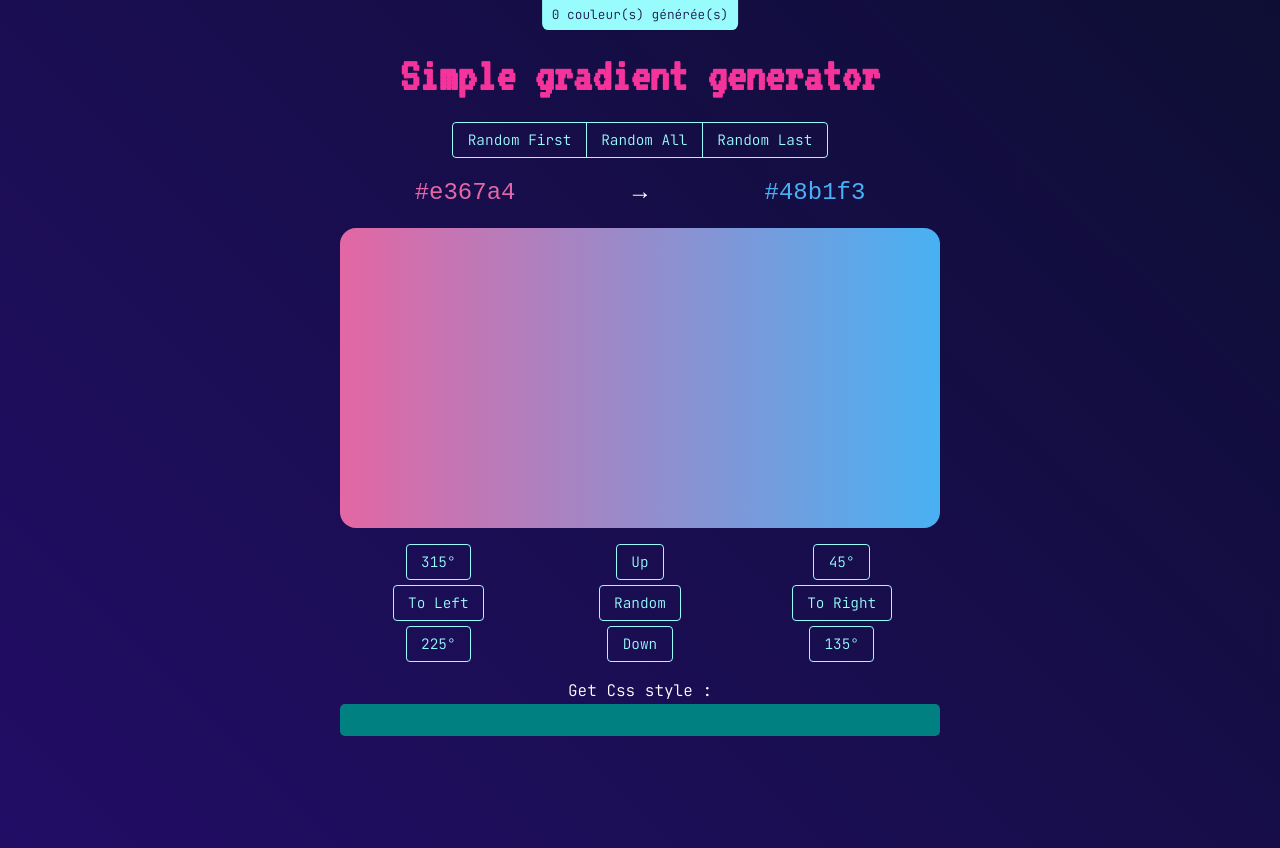
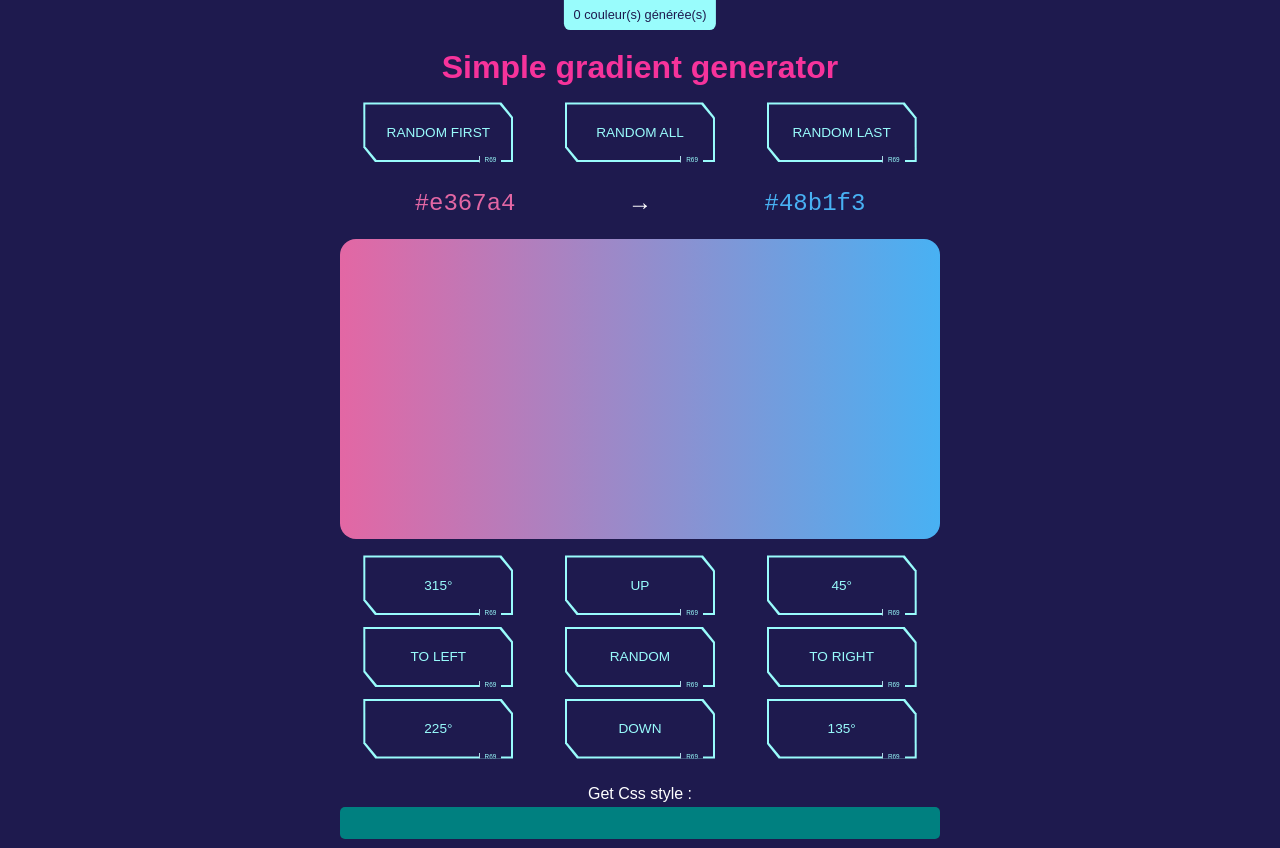
Before and after one commit to Dimitri-Basseguy/React-gradient-vanilla, a React app: page / in a window 1280 px wide. Built offline with nearby package versions, Linux system fonts and the light colour scheme; a web font is replaced by a local one.

Commit message:
modif css style cyberpunk

```diff
--- a/src/assets/styles/buttons.scss
+++ b/src/assets/styles/buttons.scss
@@ -1,8 +1,18 @@
 @import '../.././styles/_vars.scss';
+@import url("https://fonts.googleapis.com/css?family=Barlow|Tomorrow:400,700&display=swap");
+
 .parent {
   display: grid;
   grid-template-columns: repeat(3, 1fr);
   grid-template-rows: repeat(3, 1fr);
+  grid-column-gap: 5px;
+  grid-row-gap: 5px;
+}
+
+.parentControl {
+  display: grid;
+  grid-template-columns: repeat(3, 1fr);
+  grid-template-rows: repeat(1, 1fr);
   grid-column-gap: 5px;
   grid-row-gap: 5px;
 }
@@ -16,86 +26,198 @@
 .div8 { grid-area: 3 / 2 / 4 / 3; }
 .div9 { grid-area: 3 / 3 / 4 / 4; }
 
-.button {
-  border: 1px solid transparent;
-  font-family: inherit;
-  font-weight: inherit;
-  border-radius: 4px;
-  box-shadow: none;
-  font-size: 1rem;
-  height: 2.5em;
+// Cyberpunk style !
+.btn {
+  width: 150px;
+  height: 60px;
+  border: 0;
+  outline: none;
+  background-color: $lightblue;
+  cursor: pointer;
   position: relative;
-  background-color: #fff;
-  border-color: #dbdbdb;
-  color: #363636;
-  cursor: pointer;
-  padding: calc(.5em - 1px) 1em;
-  text-align: center;
-  white-space: nowrap;
-  line-height: 1.5;
-  vertical-align: top;
+  font-family: Tomorrow, sans-serif;
+  font-size: .85rem;
+  text-transform: uppercase;
+  color: $lightblue;
+  clip-path: polygon(92% 0, 100% 25%, 100% 100%, 8% 100%, 0% 75%, 0 0);
 }
 
-.button:hover {
-  border-color: #b5b5b5;
-  color: #363636;
+.btn__content {
+  display: flex;
+  align-items: center;
+  justify-content: center;
+  position: absolute;
+  top: 2px;
+  left: 2px;
+  right: 2px;
+  bottom: 2px;
+  background-color: $bg-color;
+  clip-path: polygon(92% 0, 100% 25%, 100% 100%, 8% 100%, 0% 75%, 0 0);
 }
 
-.button:focus {
-  color: #363636;
-  background-color: $lightblue;
-  border: 1px solid $lightblue;
-  -webkit-box-shadow: 0px 0px 10px 0px $lightblue;
-  -moz-box-shadow: 0px 0px 10px 0px$lightblue;
-  box-shadow: 0px 0px 10px 0px $lightblue;
+.btn--secondary {
+  background-color: $white-color;
 }
 
-.button:active {
-  color: #363636;
-  background-color: $lightblue;
-  border: 1px solid $lightblue;
-  -webkit-box-shadow: 0px 0px 10px 0px $lightblue;
-  -moz-box-shadow: 0px 0px 10px 0px$lightblue;
-  box-shadow: 0px 0px 10px 0px $lightblue;
+.btn--secondary .btn__content {
+  background-color: $red-color;
+  color: $white-color;
 }
 
-.buttons {
-  align-items: center;
-  display: flex;
-  flex-wrap: wrap;
-  justify-content: center;
+.btn__label {
+  font-size: .40rem;
+  position: absolute;
+  bottom: -1px;
+  right: 8%;
+  padding: 0 5px;
+  background-color: $bg-color;
+  z-index: 3;
+  border-left: 1px solid lightblue;
 }
 
+.btn--secondary .btn__label {
+  background-color: $white-color;
+  color: $black-color;
+}
 
-  .buttons .button:not(:last-child) {
-    margin-right: .5rem;
+.btn__glitch {
+  display: none;
+  position: absolute;
+  top: 0;
+  left: 0;
+  width: 100%;
+  height: 100%;
+  background-color: $bg-color;
+  filter: drop-shadow(-2px 3px #67e3f3) drop-shadow(-1px -3px #02d8f3) drop-shadow(2px 1px #02d8f3);
+}
+
+.btn--secondary .btn__glitch {
+  background-color: $red-color;
+}
+
+.btn:hover .btn__glitch,
+.btn:hover .btn__content::after,
+.btn:focus .btn__glitch,
+.btn:focus .btn__content::after {
+  display: block;
+  animation: glitch-animation 2s linear 0s infinite;
+}
+
+.btn:focus {
+  background-color: $pink;
+  color: $pink;
+}
+
+/* secret trick */
+@keyframes glitch-animation {
+  0% {
+    opacity: 1;
+    transform: translateZ(0);
+    clip-path: polygon(0 2%, 100% 2%, 100% 5%, 0 5%);
   }
 
-  .buttons.group .button:not(:first-child) {
-    border-bottom-left-radius: 0;
-    border-top-left-radius: 0;
+  2% {
+    clip-path: polygon(0 78%, 100% 78%, 100% 100%, 0 100%);
+    transform: translate(-5px);
   }
 
-  .buttons.group .button:not(:last-child) {
-    border-bottom-right-radius: 0;
-    border-top-right-radius: 0;
-    margin-right: -1px;
+  6% {
+    clip-path: polygon(0 78%, 100% 78%, 100% 100%, 0 100%);
+    transform: translate(5px);
   }
 
-  .buttons.group .button:last-child {
-    margin-right: 0;
+  8% {
+    clip-path: polygon(0 78%, 100% 78%, 100% 100%, 0 100%);
+    transform: translate(-5px);
   }
 
-  .buttons.group .button:hover {
-    z-index: 2;
+  9% {
+    clip-path: polygon(0 78%, 100% 78%, 100% 100%, 0 100%);
+    transform: translate(0);
   }
 
-  .buttons.group .button:focus,
-  .buttons.group .button:active {
-    z-index: 3;
+  10% {
+    clip-path: polygon(0 54%, 100% 54%, 100% 44%, 0 44%);
+    transform: translate3d(5px, 0, 0);
   }
 
-  .buttons.group .button:focus:hover,
-  .buttons.group .button:active:hover {
-    z-index: 4;
+  13% {
+    clip-path: polygon(0 54%, 100% 54%, 100% 44%, 0 44%);
+    transform: translateZ(0);
   }
+
+  13.1% {
+    clip-path: polygon(0 0, 0 0, 0 0, 0 0);
+    transform: translate3d(5px, 0, 0);
+  }
+
+  15% {
+    clip-path: polygon(0 60%, 100% 60%, 100% 40%, 0 40%);
+    transform: translate3d(5px, 0, 0);
+  }
+
+  20% {
+    clip-path: polygon(0 60%, 100% 60%, 100% 40%, 0 40%);
+    transform: translate3d(-5px, 0, 0);
+  }
+
+  20.1% {
+    clip-path: polygon(0 0, 0 0, 0 0, 0 0);
+    transform: translate3d(5px, 0, 0);
+  }
+
+  25% {
+    clip-path: polygon(0 85%, 100% 85%, 100% 40%, 0 40%);
+    transform: translate3d(5px, 0, 0);
+  }
+
+  30% {
+    clip-path: polygon(0 85%, 100% 85%, 100% 40%, 0 40%);
+    transform: translate3d(-5px, 0, 0);
+  }
+
+  30.1% {
+    clip-path: polygon(0 0, 0 0, 0 0, 0 0);
+  }
+
+  35% {
+    clip-path: polygon(0 63%, 100% 63%, 100% 80%, 0 80%);
+    transform: translate(-5px);
+  }
+
+  40% {
+    clip-path: polygon(0 63%, 100% 63%, 100% 80%, 0 80%);
+    transform: translate(5px);
+  }
+
+  45% {
+    clip-path: polygon(0 63%, 100% 63%, 100% 80%, 0 80%);
+    transform: translate(-5px);
+  }
+
+  50% {
+    clip-path: polygon(0 63%, 100% 63%, 100% 80%, 0 80%);
+    transform: translate(0);
+  }
+
+  55% {
+    clip-path: polygon(0 10%, 100% 10%, 100% 0, 0 0);
+    transform: translate3d(5px, 0, 0);
+  }
+
+  60% {
+    clip-path: polygon(0 10%, 100% 10%, 100% 0, 0 0);
+    transform: translateZ(0);
+    opacity: 1;
+  }
+
+  60.1% {
+    clip-path: polygon(0 0, 0 0, 0 0, 0 0);
+    opacity: 1;
+  }
+
+  to {
+    clip-path: polygon(0 0, 0 0, 0 0, 0 0);
+    opacity: 1;
+  }
+}
--- a/src/components/App/index.js
+++ b/src/components/App/index.js
@@ -13,7 +13,7 @@ import 'src/styles/index.scss';
 
 // == Composant
 const App = () => {
-  const test = '';
+  // const test = '';
   return (
     <div className="app">
       <h1>Simple gradient generator</h1>
--- a/src/components/Controls/index.js
+++ b/src/components/Controls/index.js
@@ -14,19 +14,24 @@ const Controls = () => {
   const dispatch = useDispatch();
 
   return (
-    <div className="buttons group">
+    <div className="parentControl">
+      <div className="div1">
         <button
-        className="button"
+          className="btn"
           id="randFirst"
           type="button"
           onClick={() => {
             dispatch(randomFirstColor());
           }}
         >
-        Random First
+          <span className="btn__content">Random First</span>
+          <span className="btn__glitch" />
+          <span className="btn__label">r69</span>
         </button>
+      </div>
+      <div className="div2">
         <button
-        className="button"
+          className="btn"
           id="randAll"
           type="button"
           onClick={() => {
@@ -34,18 +39,26 @@ const Controls = () => {
             dispatch(randomLastColor());
           }}
         >
-        Random All
+          <span className="btn__content">Random All</span>
+          <span className="btn__glitch" />
+          <span className="btn__label">r69</span>
+
         </button>
+      </div>
+      <div className="div3">
         <button
-        className="button"
+          className="btn"
           id="randLast"
           type="button"
           onClick={() => {
             dispatch(randomLastColor());
           }}
         >
-        Random Last
+          <span className="btn__content">Random Last</span>
+          <span className="btn__glitch" />
+          <span className="btn__label">r69</span>
         </button>
+      </div>
     </div>
   );
 };
--- a/src/components/Directions/DirectionButton.js
+++ b/src/components/Directions/DirectionButton.js
@@ -13,15 +13,17 @@ const Directions = ({ direction, label }) => {
 
   return (
     <button
-      className="button"
+      className="btn"
       type="button"
       id="toLeft"
       onClick={() => {
         dispatch(changeDirection(direction));
       }}
     >
-      {label}
-    </button>
+      <span className="btn__content">{label}</span>
+      <span className="btn__glitch" />
+      <span className="btn__label">r69</span>
+    </button >
   );
 };
 
--- a/src/styles/_vars.scss
+++ b/src/styles/_vars.scss
@@ -1,3 +1,9 @@
 $bg-color: #1E1A4E;
 $lightblue: #99FCFC;
 $pink: #F6339B;
+
+$yellow-color: #fcee09;
+$red-color: #ff003c;
+$black-color: #050a0e;
+$blue-color: #00f0ff;
+$white-color: #fafafa;
--- a/src/styles/index.scss
+++ b/src/styles/index.scss
@@ -1,40 +1,20 @@
 @import 'reset';
-@import 'vars';
+@import '_vars';
 @import '../assets/styles/index';
+@import url("https://fonts.googleapis.com/css?family=Barlow|Tomorrow:400,700&display=swap");
 
 body {
   height: 100vh;
-  font-family: 'JetBrains Mono', monospace;
-  background-color: #0e0e34;
-  background-image: linear-gradient(225deg, #0e0e34 0%, #220d66 100%);
+  font-family: Tomorrow, sans-serif;
+  background-color: $bg-color;
   color: white;
 }
 
 h1 {
-  font-family: 'VT323', monospace;
+  font-family: Tomorrow, sans-serif;
   margin: 1rem;
-  font-size: 3em;
+  font-size: 2em;
   color: $pink;
-}
-
-.button {
-  font-size: .9em;
-  border: 1px solid $lightblue;
-  background-color: transparent;
-  color: $lightblue;
-  transition: 5sec;
-
-  &:hover {
-    background-color: $lightblue;
-    border: 1px solid $lightblue;
-    -webkit-box-shadow: 0px 0px 10px 0px $lightblue;
-    -moz-box-shadow: 0px 0px 10px 0px$lightblue;
-    box-shadow: 0px 0px 10px 0px $lightblue;
-    -webkit-transition: transform 0.2s 0s ease-out;
-    -moz-transition: transform 0.2s 0s ease-out;
-    -o-transition: transform 0.2s 0s ease-out;
-    transition: transform 0.2s 0s ease-out;
-  }
 }
 
 .copycode {
```
Lines whose indentation alone changed are shown as unchanged.
